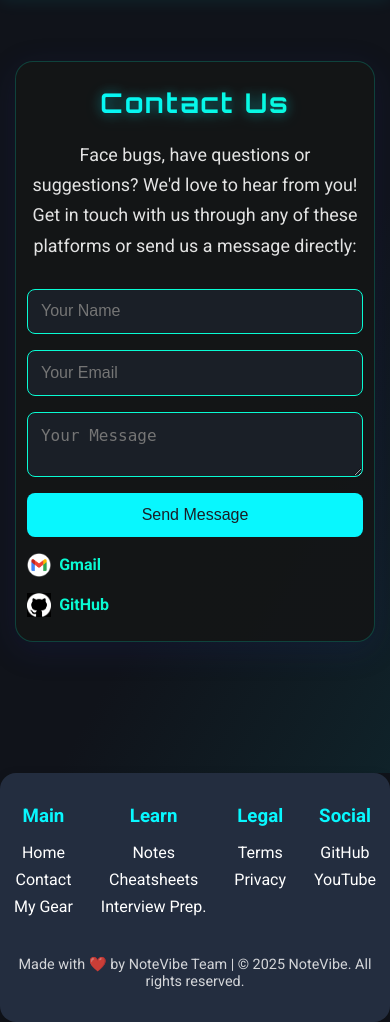
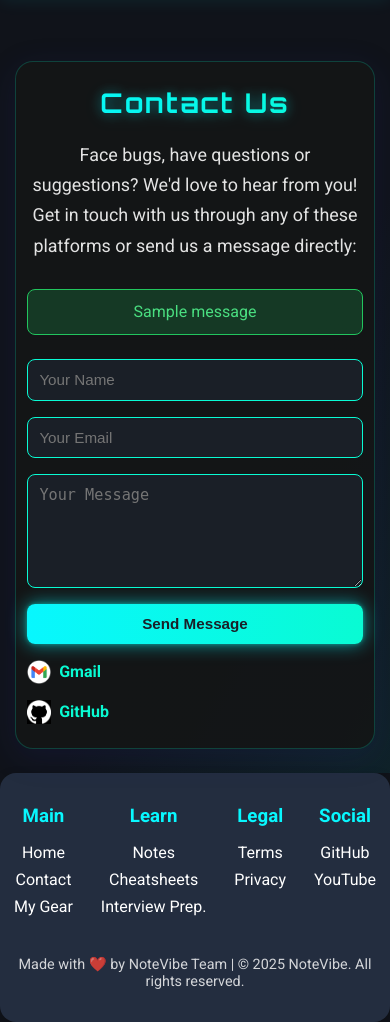
Before and after one commit to KartikeyaPandey313/NoteVibe, a Flask app: page /contact in a window 390 px wide. Shown: the part 300-1322 px from the top of the page. Run offline with Flask 3, Linux system fonts and the light colour scheme; one stand-in notice (Sample message) is shown.

```diff
--- a/app.py
+++ b/app.py
@@ -100,9 +100,15 @@ def updates():
 def contact():
     """Render the contact page with contact information and form."""
     if request.method == 'POST':
-        name = request.form.get('name', 'Anonymous')
-        email = request.form.get('email', 'No email provided')
-        message = request.form.get('message', '')
+        # Get form data
+        name = request.form.get('name', '').strip()
+        email = request.form.get('email', '').strip()
+        message = request.form.get('message', '').strip()
+
+        # Validate form inputs - all fields required
+        if not name or not email or not message:
+            flash('All fields are required. Please fill in name, email, and message.', 'error')
+            return redirect(url_for('contact'))
 
         # Verify that email credentials are available before attempting to send
         if not EMAIL_ADDRESS or not EMAIL_PASSWORD:
@@ -113,26 +119,27 @@ def contact():
             # Build email
             msg = MIMEMultipart()
             msg['From'] = EMAIL_ADDRESS
-            msg['To'] = 'pandeykartikey103@gmail.com'  # Send to self; adjust if forwarding elsewhere
+            msg['To'] = 'pandeykartikeya313@gmail.com'
             msg['Subject'] = f'New Contact Form Submission from {name}'
 
-            body = f'Name: {name}\nEmail: {email}\n\nMessage:\n{message}'
+            # Format email content as requested
+            body = f'Name: {name}\nEmail: {email}\nMessage:\n{message}'
             msg.attach(MIMEText(body, 'plain'))
 
-            # Connect & send
+            # Connect & send using TLS
             with smtplib.SMTP('smtp.gmail.com', 587) as server:
                 server.starttls()
                 server.login(EMAIL_ADDRESS, EMAIL_PASSWORD)
                 server.send_message(msg)
 
-            flash('Message sent successfully! We\'ll get back to you soon.', 'success')
+            flash('Message sent successfully! We\'ll reach you soon.', 'success')
             logger.info("Contact form submitted by %s <%s>", name, email)
 
         except smtplib.SMTPAuthenticationError:
             flash('Authentication with the email server failed. Please check server credentials.', 'error')
             logger.exception("SMTP authentication failed when handling contact form.")
         except Exception as e:
-            flash('Failed to send message. Please try again later.', 'error')
+            flash('Message sending failed. Please try again later.', 'error')
             logger.exception("Unexpected error while sending contact form email.")
 
         return redirect(url_for('contact'))
--- a/templates/contact.html
+++ b/templates/contact.html
@@ -203,6 +203,125 @@ Description: This contact page allows users to get in touch with the NoteVibe Te
             text-shadow: 0 0 6px #08f7fe99;
         }
 
+        .contact-form {
+            display: flex;
+            flex-direction: column;
+            gap: 1rem;
+            margin-top: 1.5rem;
+        }
+
+        .contact-form input,
+        .contact-form textarea {
+            width: 100%;
+            padding: 0.8rem;
+            border-radius: 8px;
+            border: 1.5px solid #09fbd3;
+            background: #1a1f27;
+            color: #e3e3e3;
+            font-size: 1rem;
+            transition: border-color 0.3s;
+        }
+
+        .contact-form input:focus,
+        .contact-form textarea:focus {
+            border-color: #08f7fe;
+            outline: none;
+            box-shadow: 0 0 8px rgba(8, 247, 254, 0.3);
+        }
+
+        .contact-form button {
+            background: var(--accent-gradient);
+            border: none;
+            border-radius: 8px;
+            color: #1a1f27;
+            padding: 0.8rem;
+            font-size: 1rem;
+            font-weight: 600;
+            cursor: pointer;
+            transition: all 0.3s ease;
+            box-shadow: var(--btn-glow);
+        }
+
+        .contact-form button:hover {
+            transform: translateY(-2px);
+            box-shadow: 0 0 20px rgba(8, 247, 254, 0.5);
+        }
+
+        .contact-form button:active {
+            transform: translateY(0);
+        }
+
+        /* Flash message styles */
+        .flash-messages {
+            margin-bottom: 1.5rem;
+        }
+
+        .flash-message {
+            padding: 0.8rem 1rem;
+            border-radius: 8px;
+            margin-bottom: 0.5rem;
+            font-weight: 500;
+            text-align: center;
+            animation: slideIn 0.3s ease-out;
+        }
+
+        .flash-message.success {
+            background: rgba(34, 197, 94, 0.2);
+            border: 1px solid #22c55e;
+            color: #4ade80;
+        }
+
+        .flash-message.error {
+            background: rgba(239, 68, 68, 0.2);
+            border: 1px solid #ef4444;
+            color: #f87171;
+        }
+
+        @keyframes slideIn {
+            from {
+                opacity: 0;
+                transform: translateY(-10px);
+            }
+            to {
+                opacity: 1;
+                transform: translateY(0);
+            }
+        }
+
+        .contact-link {
+            display: flex;
+            align-items: center;
+            gap: 0.5rem;
+            margin-top: 1rem;
+            color: #09fbd3;
+            text-decoration: none;
+            font-weight: 600;
+            transition: color 0.3s;
+        }
+
+        .contact-link:hover {
+            color: #08f7fe;
+        }
+
+        .icon {
+            width: 24px;
+            height: 24px;
+        }
+
+        /* Responsive form adjustments */
+        @media (max-width: 600px) {
+            .contact-form input,
+            .contact-form textarea {
+                padding: 0.7rem;
+                font-size: 0.95rem;
+            }
+
+            .contact-form button {
+                padding: 0.7rem;
+                font-size: 0.95rem;
+            }
+        }
+
         @media (max-width: 900px) {
             .contact-card {
                 padding: 1.5rem 0.7rem;
@@ -384,67 +449,6 @@ Description: This contact page allows users to get in touch with the NoteVibe Te
             color: #10131a;
             border-radius: 8px;
         }
-
-        .contact-form {
-            display: flex;
-            flex-direction: column;
-            gap: 1rem;
-            margin-top: 1.5rem;
-        }
-
-        .contact-form input,
-        .contact-form textarea {
-            width: 100%;
-            padding: 0.8rem;
-            border-radius: 8px;
-            border: 1.5px solid #09fbd3;
-            background: #1a1f27;
-            color: #e3e3e3;
-            font-size: 1rem;
-            transition: border-color 0.3s;
-        }
-
-        .contact-form input:focus,
-        .contact-form textarea:focus {
-            border-color: #08f7fe;
-            outline: none;
-        }
-
-        .contact-form button {
-            background-color: #08f7fe;
-            border: none;
-            border-radius: 8px;
-            color: #1a1f27;
-            padding: 0.8rem;
-            font-size: 1rem;
-            cursor: pointer;
-            transition: background-color 0.3s, transform 0.3s;
-        }
-
-        .contact-form button:hover {
-            background-color: #09fbd3;
-            transform: scale(1.05);
-        }
-
-        .contact-link {
-            display: flex;
-            align-items: center;
-            gap: 0.5rem;
-            margin-top: 1rem;
-            color: #09fbd3;
-            text-decoration: none;
-            font-weight: 600;
-            transition: color 0.3s;
-        }
-
-        .contact-link:hover {
-            color: #08f7fe;
-        }
-
-        .icon {
-            width: 24px;
-            height: 24px;
-        }
     </style>
 </head>
 
@@ -468,20 +472,36 @@ Description: This contact page allows users to get in touch with the NoteVibe Te
             <li><a href="{{ url_for('about') }}">About</a></li>
         </ul>
     </nav>
+
     <section class="contact-section">
         <div class="contact-card">
             <h1>Contact Us</h1>
             <p>Face bugs, have questions or suggestions? We'd love to hear from you! Get in touch with us through any of
                 these platforms or send us a message directly:</p>
-            <form class="contact-form">
+
+            <!-- Flash Messages -->
+            {% with messages = get_flashed_messages(with_categories=true) %}
+                {% if messages %}
+                    <div class="flash-messages">
+                        {% for category, message in messages %}
+                            <div class="flash-message {{ category }}">
+                                {{ message }}
+                            </div>
+                        {% endfor %}
+                    </div>
+                {% endif %}
+            {% endwith %}
+
+            <form class="contact-form" method="POST" action="{{ url_for('contact') }}">
                 <input type="text" name="name" placeholder="Your Name" required>
                 <input type="email" name="email" placeholder="Your Email" required>
-                <textarea name="message" placeholder="Your Message" required></textarea>
+                <textarea name="message" placeholder="Your Message" rows="5" required></textarea>
                 <button type="submit">Send Message</button>
             </form>
+
             <div class="contact-links">
                 <a href="mailto:pandeykartikeya313@gmail.com" target="_blank" class="contact-link">
-                    <img src="/static/images/gmail-icon.png" alt="GitHub" class="icon"> Gmail
+                    <img src="/static/images/gmail-icon.png" alt="Gmail" class="icon"> Gmail
                 </a>
                 <a href="https://github.com/KartikeyaPandey313/" target="_blank" class="contact-link">
                     <img src="/static/images/github-icon.png" alt="GitHub" class="icon"> GitHub
@@ -516,13 +537,6 @@ Description: This contact page allows users to get in touch with the NoteVibe Te
         </div>
         <p>Made with ❤️ by NoteVibe Team | © 2025 NoteVibe. All rights reserved.</p>
     </footer>
-    <script>
-        document.querySelector('.contact-form').addEventListener('submit', function (event) {
-            event.preventDefault(); // Prevent form submission for demonstration
-            alert('Message sent! We will reach you soon.');
-            // Here you can add code to actually send the form data
-        });
-    </script>
 </body>
 
 </html>
```
Also changed, not shown: other parts of templates/contact.html (+1 -54 lines), structure.txt (+10 -5 lines), test_contact.py (added, +93 -0 lines), README.md.
